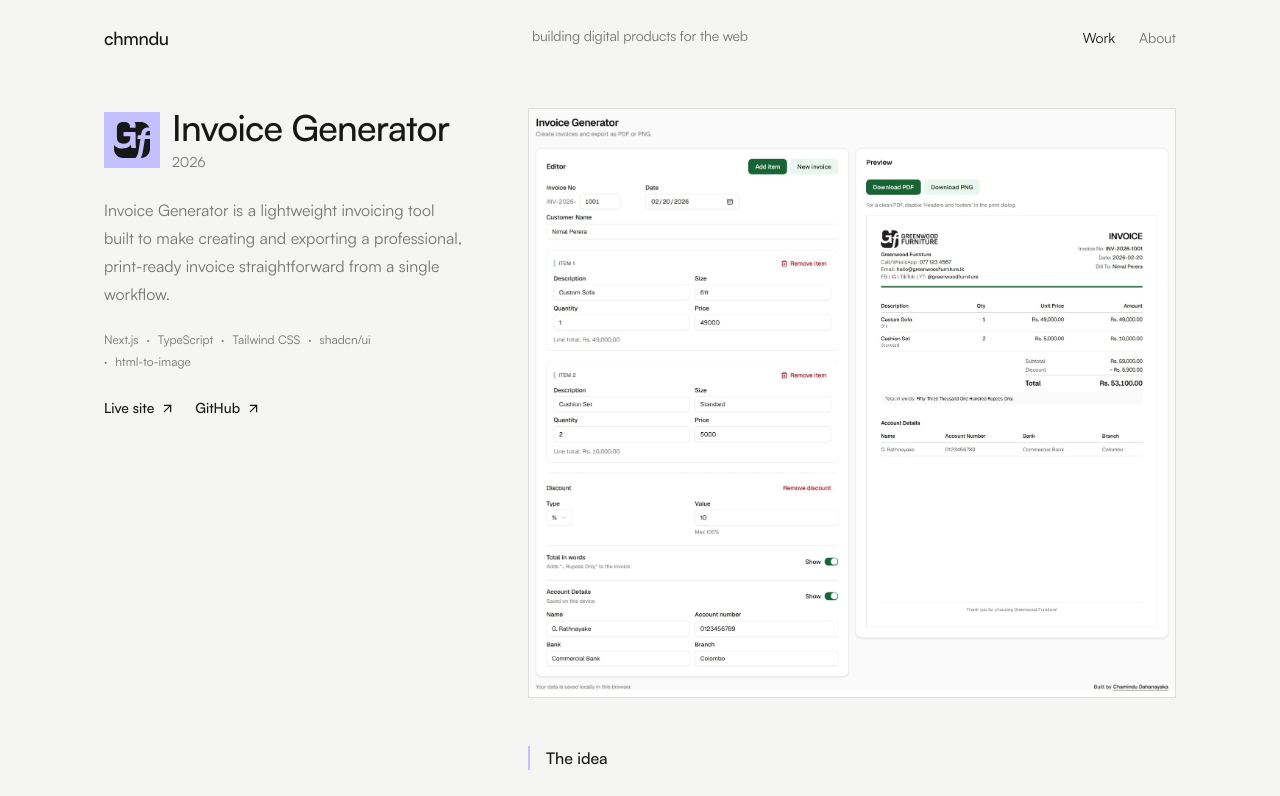
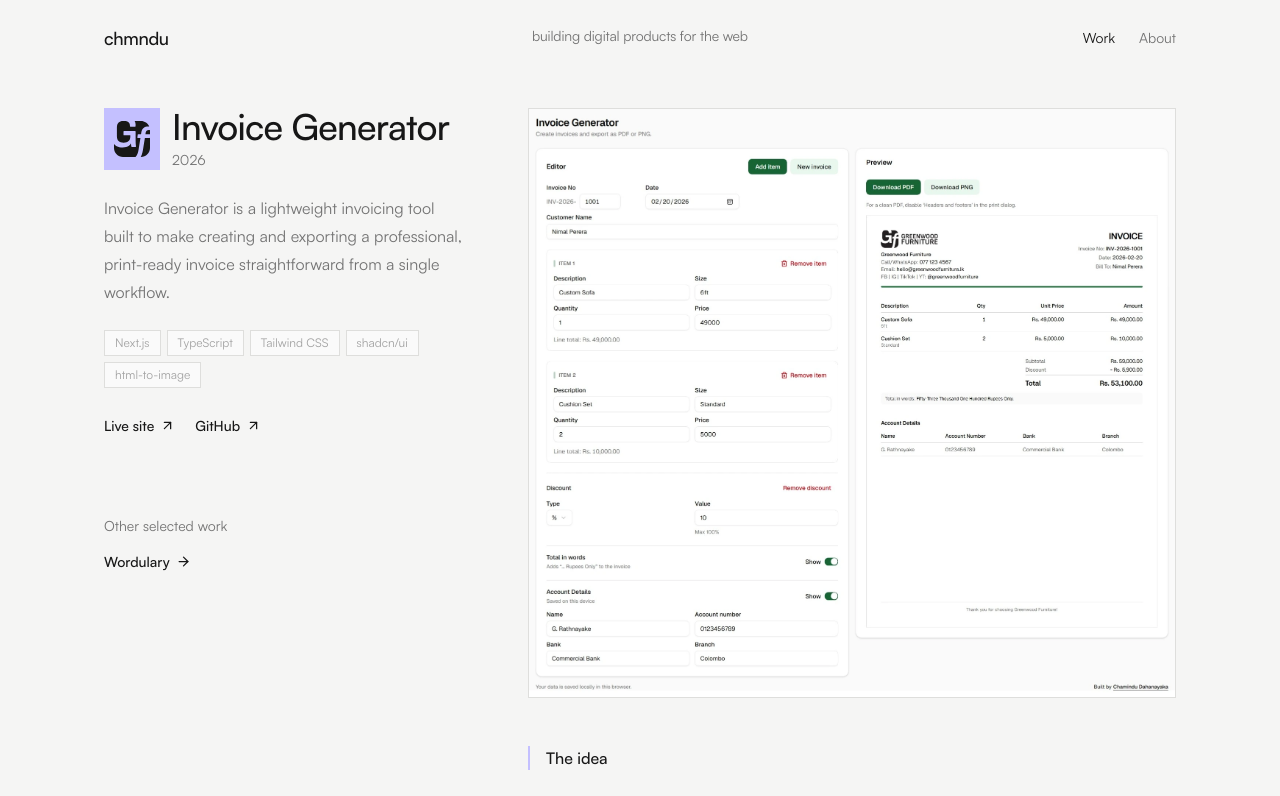
Before and after one commit to chmndu/chmndu-portfolio, a Next.js app: page /work/invoice-generator in a window 1280 px wide. Shown: the top 796 px of the page. Built offline with nearby package versions, Linux system fonts and the light colour scheme.

Commit message:
feat: refine project detail page and site links

```diff
--- a/src/app/page.tsx
+++ b/src/app/page.tsx
@@ -98,9 +98,7 @@ export default function Home() {
           )}
         </AnimatePresence>
 
-        <div className="mt-16 flex justify-start md:justify-end">
-          <SiteLinks />
-        </div>
+        <SiteLinks />
       </section>
     </main>
   );
--- a/src/app/work/[slug]/page.tsx
+++ b/src/app/work/[slug]/page.tsx
@@ -1,17 +1,46 @@
 import Image from "next/image";
 import { notFound } from "next/navigation";
-import { ArrowUpRight } from "lucide-react";
+import { ArrowRight, ArrowUpRight } from "lucide-react";
+import type { Project } from "@/data/projects";
 import { projects } from "@/data/projects";
 import { projectDetails } from "@/data/project-details";
 import SiteHeader from "@/components/site-header";
 import ProjectCanvas from "@/components/project-canvas";
 import SiteLinks from "@/components/site-links";
+import Link from "next/link";
 
 type ProjectPageProps = {
     params: Promise<{
         slug: string;
     }>;
 };
+
+function OtherSelectedWork({
+    projects,
+}: {
+    projects: Project[];
+}) {
+    if (projects.length === 0) return null;
+
+    return (
+        <div className="mt-20">
+            <h2 className="text-sm text-muted">Other selected work</h2>
+
+            <div className="mt-4 flex flex-col gap-3">
+                {projects.map((item) => (
+                    <Link
+                        key={item.slug}
+                        href={`/work/${item.slug}`}
+                        className="inline-flex w-fit cursor-pointer items-center gap-1.5 text-sm font-medium transition-colors hover:text-accent-deep active:text-accent"
+                    >
+                        {item.title}
+                        <ArrowRight size={15} strokeWidth={2} />
+                    </Link>
+                ))}
+            </div>
+        </div>
+    );
+}
 
 export default async function ProjectPage({ params }: ProjectPageProps) {
     const { slug } = await params;
@@ -30,6 +59,10 @@ export default async function ProjectPage({ params }: ProjectPageProps) {
         notFound();
     }
 
+    const otherProjects = projects.filter(
+        (item) => item.slug !== project.slug
+    );
+
     return (
         <main className="mx-auto min-h-screen w-full max-w-[1120px] px-6 pb-6">
             <SiteHeader />
@@ -37,18 +70,19 @@ export default async function ProjectPage({ params }: ProjectPageProps) {
             <div className="pt-2 md:pt-8">
                 <div className="grid gap-12 md:grid-cols-[360px_minmax(0,1fr)] md:gap-16">
                     <aside className="md:sticky md:top-8 md:self-start">
-                        <div className="flex items-center gap-3">
-                            <div className="flex size-14 shrink-0 items-center justify-center bg-accent text-xl font-medium">
+                        <div className="flex items-stretch">
+                            <div className="flex w-14 shrink-0 items-center justify-center bg-accent">
                                 <Image
                                     src={project.icon}
                                     alt=""
                                     width={36}
                                     height={36}
+                                    className="h-auto w-9"
                                 />
                             </div>
 
-                            <div>
-                                <h1 className="text-4xl font-medium tracking-[-0.02em]">
+                            <div className="pl-3">
+                                <h1 className="text-3xl font-medium leading-[1.05] tracking-[-0.02em] sm:text-4xl">
                                     {project.title}
                                 </h1>
 
@@ -62,12 +96,12 @@ export default async function ProjectPage({ params }: ProjectPageProps) {
                             {projectDetail.intro}
                         </p>
 
-                        <div className="mt-6 flex flex-wrap gap-x-2 gap-y-1.5 text-xs text-muted">
-                            {project.technologies.map((technology, index) => (
-                                <span key={technology}>
-                                    {index > 0 && (
-                                        <span className="mr-2">·</span>
-                                    )}
+                        <div className="mt-6 flex flex-wrap gap-1.5">
+                            {project.technologies.map((technology) => (
+                                <span
+                                    key={technology}
+                                    className="border border-border bg-surface px-2.5 py-1 text-xs text-subtle"
+                                >
                                     {technology}
                                 </span>
                             ))}
@@ -98,14 +132,20 @@ export default async function ProjectPage({ params }: ProjectPageProps) {
                                 </a>
                             )}
                         </div>
+
+                        <div className="hidden md:block">
+                            <OtherSelectedWork projects={otherProjects} />
+                        </div>
                     </aside>
 
                     <div>
                         <ProjectCanvas projectDetail={projectDetail} />
 
-                        <div className="mt-16 flex justify-start md:justify-end">
-                            <SiteLinks />
+                        <div className="md:hidden">
+                            <OtherSelectedWork projects={otherProjects} />
                         </div>
+
+                        <SiteLinks />
                     </div>
                 </div>
             </div>
--- a/src/components/project-stage.tsx
+++ b/src/components/project-stage.tsx
@@ -70,7 +70,7 @@ export default function ProjectStage({
 
           <div className="flex flex-col justify-between">
             <div>
-              <div className="text-xs text-muted">{project.year}</div>
+              <div className="text-sm text-muted">{project.year}</div>
 
               <h1 className="mt-3 text-4xl font-medium tracking-[-0.04em] sm:text-5xl">
                 {project.title}
@@ -80,10 +80,12 @@ export default function ProjectStage({
                 {project.description}
               </p>
 
-              <div className="mt-6 flex flex-wrap gap-y-1.5 text-xs text-subtle">
-                {project.technologies.map((technology, index) => (
-                  <span key={technology} className="whitespace-nowrap">
-                    {index > 0 && <span className="mx-2">·</span>}
+              <div className="mt-6 flex flex-wrap gap-1.5">
+                {project.technologies.map((technology) => (
+                  <span
+                    key={technology}
+                    className="border border-border bg-surface px-2.5 py-1 text-xs text-subtle"
+                  >
                     {technology}
                   </span>
                 ))}
--- a/src/components/site-links.tsx
+++ b/src/components/site-links.tsx
@@ -4,13 +4,13 @@ export default function SiteLinks() {
   return (
     <nav
       aria-label="External links"
-      className="flex items-center gap-5 text-sm"
+      className="mt-16 flex w-full items-center justify-start gap-5 border-t border-border pt-5 text-sm md:justify-end"
     >
       <a
         href="https://github.com/chmndu"
         target="_blank"
         rel="noopener noreferrer"
-        className="inline-flex cursor-pointer items-center gap-1.5 text-muted transition-colors hover:text-accent-deep active:text-accent"
+        className="inline-flex cursor-pointer items-center gap-1.5 text-subtle transition-colors hover:text-accent-deep active:text-accent"
       >
         GitHub
         <ArrowUpRight size={15} strokeWidth={2} />
@@ -20,7 +20,7 @@ export default function SiteLinks() {
         href="https://www.linkedin.com/in/chamindudahanayaka/"
         target="_blank"
         rel="noopener noreferrer"
-        className="inline-flex cursor-pointer items-center gap-1.5 text-muted transition-colors hover:text-accent-deep active:text-accent"
+        className="inline-flex cursor-pointer items-center gap-1.5 text-subtle transition-colors hover:text-accent-deep active:text-accent"
       >
         LinkedIn
         <ArrowUpRight size={15} strokeWidth={2} />
@@ -28,7 +28,7 @@ export default function SiteLinks() {
 
       <a
         href="mailto:chamindud.dahanayaka@gmail.com"
-        className="cursor-pointer text-muted transition-colors hover:text-accent-deep active:text-accent"
+        className="cursor-pointer text-subtle transition-colors hover:text-accent-deep active:text-accent"
       >
         Email
       </a>
```
